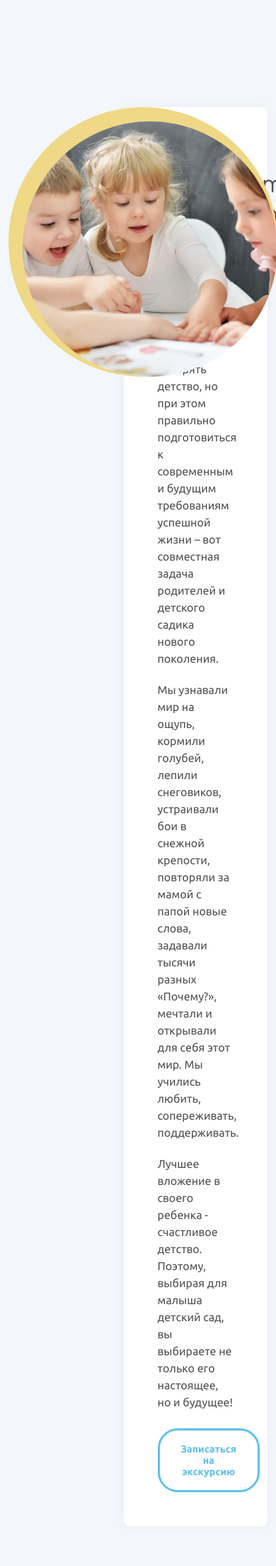
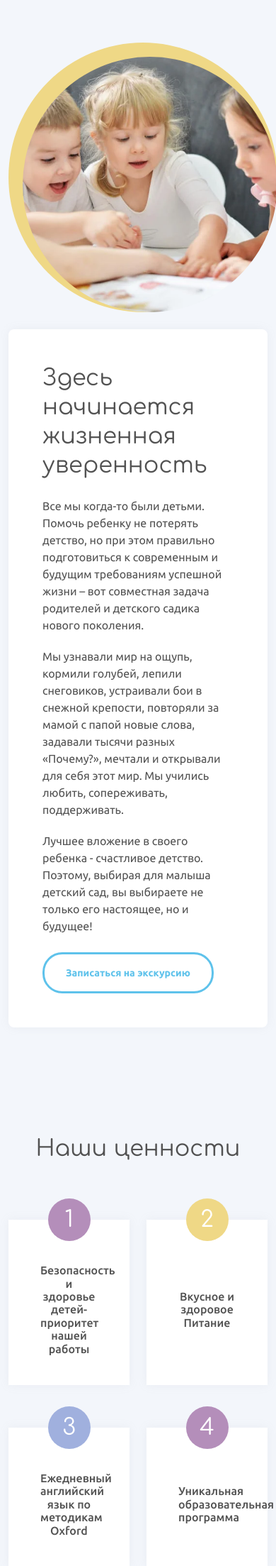
Before and after one commit to acr0matic/happy-children, a PHP site: page / in a window 390 px wide; the page is wider, and only the part inside the window is pictured. Shown: the part 982-3189 px from the top of that part at 71% size. Run offline with PHP 8.4, Linux system fonts and the light colour scheme; style sheets or scripts are compiled from the project's sources.

Commit message:
feat: адаптив ( < 991px )

```diff
--- a/src/index.html
+++ b/src/index.html
@@ -101,7 +101,7 @@
 
         <div class="header__action">
           <a href="tel:+74954102300 " class="header__phone">8 (495) 410 23 00 </a>
-          <div class="header__excursion" data-micromodal-trigger="modal-callback">Записаться на экскурсию</div>
+          <div class="header__excursion" data-micromodal-trigger="modal-callback">Записаться <br> на экскурсию</div>
         </div>
         <!-- /.header__action -->
       </div>
@@ -159,8 +159,8 @@
       <div class="container">
         <div class="about">
           <div class="row">
-            <div class="col-5 col-xl-6">
-              <div class="about__picture">
+            <div class="col-12 col-lg-5 col-xl-6 mb-4 mb-lg-0">
+              <div class="about__picture mx-auto mx-lg-0">
                 <picture>
                   <source srcset="img/page/main/about/photo.webp" type="image/webp">
                   <img class="about__image" src="img/page/main/about/photo.jpg" alt="">
@@ -170,7 +170,7 @@
             </div>
             <!-- /.col-6 -->
 
-            <div class="col-7 col-xl-6">
+            <div class="col-12 col-lg-7 col-xl-6">
               <div class="about__content">
                 <h2 class="about__title section__title">
                   Здесь начинается
@@ -217,7 +217,7 @@
 
         <div class="advantages">
           <div class="row">
-            <div class="col-4">
+            <div class="col-6 col-lg-4">
               <div class="advantages__item" data-tippy-content="
               - Маленькие группы (до 12 человек)
               <br>
@@ -241,7 +241,7 @@
             </div>
             <!-- /.col-4 -->
 
-            <div class="col-4">
+            <div class="col-6 col-lg-4">
               <div class="advantages__item" data-tippy-content="
                 Готовим из продуктов ВкусВилл.
                 <br> <br>
@@ -257,7 +257,7 @@
             </div>
             <!-- /.col-4 -->
 
-            <div class="col-4">
+            <div class="col-6 col-lg-4">
               <div class="advantages__item" data-tippy-content="
                 На наших занятиях дети играют, поют, рисуют, танцуют и создают проекты на английском языке.">
 
@@ -271,7 +271,7 @@
             </div>
             <!-- /.col-4 -->
 
-            <div class="col-4">
+            <div class="col-6 col-lg-4">
               <div class="advantages__item" data-tippy-content="
               С помощью синтеза государственного образовательного стандарта дошкольного образования «Школа-2100» и методик развития эмоционального интеллекта мы формируем в наших детях уверенность в себе, способность думать и планировать, умение распознавать, понимать свои эмоции и управлять ими.">
                 <div class="advantages__number">4</div>
@@ -284,7 +284,7 @@
             </div>
             <!-- /.col-4 -->
 
-            <div class="col-4">
+            <div class="col-6 col-lg-4">
               <div class="advantages__item" data-tippy-content="
               Балет, футбол, детский фитнес, танцы, музыкальные занятия, игры по Бахотскому, кулинарные мастер-классы, художественные мастерские, Лего-конструирование, подготовка к школе и многое-многое другое.
               <br> <br>
@@ -299,7 +299,7 @@
             </div>
             <!-- /.col-4 -->
 
-            <div class="col-4">
+            <div class="col-6 col-lg-4">
               <div class="advantages__item" data-tippy-content="
               Большое внимание мы уделяем профессиональным и личным качествам педагогов. Наши специалисты обеспечат психологический комфорт и защищенность для каждого малыша.">
                 <div class="advantages__number">6</div>
@@ -521,8 +521,8 @@
 
           <div class="concept__information concept-information">
             <div class="row align-items-center">
-              <div class="col-5 col-xl-6">
-                <div class="concept-information__picture">
+              <div class="col-12 col-lg-5 col-xl-6">
+                <div class="concept-information__picture mx-auto mx-lg-0 mb-4 mb-lg-0">
                   <picture>
                     <source srcset="img/page/main/concept/photos/1.webp" type="image/webp">
                     <img class="concept-information__image" src="img/page/main/concept/photos/1.jpg" alt="">
@@ -532,7 +532,7 @@
               </div>
               <!-- /.col-6 -->
 
-              <div class="col-7 col-xl-6">
+              <div class="col-12 col-lg-7 col-xl-6">
                 <div class="concept-information__content">
                   <h2 class="concept-information__title section__title">
                     Инновации в нашем
@@ -567,8 +567,8 @@
             <!-- /.row -->
 
             <div class="row align-items-center">
-              <div class="col-5 col-xl-6">
-                <div class="concept-information__picture">
+              <div class="col-12 col-lg-5 col-xl-6">
+                <div class="concept-information__picture mx-auto mx-lg-0 mb-4 mb-lg-0">
                   <picture>
                     <source srcset="img/page/main/concept/photos/2.webp" type="image/webp">
                     <img class="concept-information__image" src="img/page/main/concept/photos/2.jpg" alt="">
@@ -578,7 +578,7 @@
               </div>
               <!-- /.col-6 -->
 
-              <div class="col-7 col-xl-6">
+              <div class="col-12 col-lg-7 col-xl-6">
                 <div class="concept-information__content">
                   <h2 class="concept-information__title section__title">
                     Индивидуальный подход
@@ -612,8 +612,8 @@
             <!-- /.row -->
 
             <div class="row align-items-center">
-              <div class="col-5 col-xl-6">
-                <div class="concept-information__picture">
+              <div class="col-12 col-lg-5 col-xl-6">
+                <div class="concept-information__picture mx-auto mx-lg-0 mb-4 mb-lg-0">
                   <picture>
                     <source srcset="img/page/main/concept/photos/3.webp" type="image/webp">
                     <img class="concept-information__image" src="img/page/concept/photos/3.jpg" alt="">
@@ -623,7 +623,7 @@
               </div>
               <!-- /.col-6 -->
 
-              <div class="col-7 col-xl-6">
+              <div class="col-12 col-lg-7 col-xl-6">
                 <div class="concept-information__content">
                   <h2 class="concept-information__title section__title">
                     Атмосфера
@@ -665,7 +665,7 @@
     <section id="what-get" class="section">
       <div class="container">
         <div class="row">
-          <div class="col-8 offset-4">
+          <div class="col-12 col-lg-8 offset-0 offset-lg-4 text-center text-lg-start">
             <h2 class="section__title fw-bolder">
               Что получит ваш малыш?
             </h2>
@@ -676,7 +676,7 @@
 
         <div class="what-get">
           <div class="row">
-            <div class="col-3 offset-1">
+            <div class="col-6 col-lg-3 offset-0 offset-lg-1">
               <div class="what-get__item">
                 <div class="what-get__ballon">
                   <img src="img/page/main/what-get/ballon.svg" alt="" class="what-get__icon">
@@ -696,7 +696,7 @@
             </div>
             <!-- /.col-3 -->
 
-            <div class="col-4">
+            <div class="col-6 col-lg-4">
               <div class="what-get__item">
                 <div class="what-get__ballon">
                   <img src="img/page/main/what-get/ballon.svg" alt="" class="what-get__icon">
@@ -716,7 +716,7 @@
             </div>
             <!-- /.col-3 -->
 
-            <div class="col-4">
+            <div class="col-6 col-lg-4">
               <div class="what-get__item">
                 <div class="what-get__ballon">
                   <img src="img/page/main/what-get/ballon.svg" alt="" class="what-get__icon">
@@ -734,7 +734,7 @@
             </div>
             <!-- /.col-3 -->
 
-            <div class="col-3 offset-1">
+            <div class="col-6 col-lg-3 offset-0 offset-lg-1">
               <div class="what-get__item">
                 <div class="what-get__ballon">
                   <img src="img/page/main/what-get/ballon.svg" alt="" class="what-get__icon">
@@ -750,7 +750,7 @@
             </div>
             <!-- /.col-3 -->
 
-            <div class="col-4 offset-1">
+            <div class="col-6 col-lg-4 offset-0 offset-lg-1">
               <div class="what-get__item">
                 <div class="what-get__ballon">
                   <img src="img/page/main/what-get/ballon.svg" alt="" class="what-get__icon">
@@ -768,7 +768,7 @@
             </div>
             <!-- /.col-3 -->
 
-            <div class="col-3">
+            <div class="col-6 col-lg-3">
               <div class="what-get__item">
                 <div class="what-get__ballon">
                   <img src="img/page/main/what-get/ballon.svg" alt="" class="what-get__icon">
@@ -786,7 +786,7 @@
             </div>
             <!-- /.col-3 -->
 
-            <div class="col-4 offset-2">
+            <div class="col-6 col-lg-4 offset-0 offset-lg-2">
               <div class="what-get__item">
                 <div class="what-get__ballon">
                   <img src="img/page/main/what-get/ballon.svg" alt="" class="what-get__icon">
@@ -804,7 +804,7 @@
             </div>
             <!-- /.col-4 -->
 
-            <div class="col-4">
+            <div class="col-6 col-lg-4">
               <div class="what-get__item">
                 <div class="what-get__ballon">
                   <img src="img/page/main/what-get/ballon.svg" alt="" class="what-get__icon">
@@ -849,7 +849,7 @@
               <div class="swiper-slide" data-title="2 - 3 года">
                 <div class="program__item">
                   <div class="row align-items-center">
-                    <div class="col-6">
+                    <div class="col-12 col-lg-6">
                       <div class="program__picture">
                         <picture>
                           <source srcset="img/page/main/program/1.webp" type="image/webp">
@@ -860,7 +860,7 @@
                     </div>
                     <!-- /.col-6 -->
 
-                    <div class="col-6">
+                    <div class="col-12 col-lg-6">
                       <div class="program__content">
                         <div class="program__text">
                           <div class="row">
@@ -910,7 +910,7 @@
               <div class="swiper-slide" data-title="3,5 - 4,5 года">
                 <div class="program__item">
                   <div class="row align-items-center">
-                    <div class="col-6">
+                    <div class="col-12 col-lg-6">
                       <div class="program__picture">
                         <picture>
                           <source srcset="img/page/main/program/1.webp" type="image/webp">
@@ -921,7 +921,7 @@
                     </div>
                     <!-- /.col-6 -->
 
-                    <div class="col-6">
+                    <div class="col-12 col-lg-6">
                       <div class="program__content">
                         <div class="program__text">
                           <div class="row">
@@ -971,7 +971,7 @@
               <div class="swiper-slide" data-title="5 - 7 лет">
                 <div class="program__item">
                   <div class="row align-items-center">
-                    <div class="col-6">
+                    <div class="col-12 col-lg-6">
                       <div class="program__picture">
                         <picture>
                           <source srcset="img/page/main/program/1.webp" type="image/webp">
@@ -982,7 +982,7 @@
                     </div>
                     <!-- /.col-6 -->
 
-                    <div class="col-6">
+                    <div class="col-12 col-lg-6">
                       <div class="program__content">
                         <div class="program__text">
                           <div class="row">
@@ -1044,7 +1044,7 @@
 
         <div class="condition">
           <div class="row align-items-start">
-            <div class="col-6">
+            <div class="col-12 col-lg-6 mb-4 mb-lg-0">
               <div class="condition__card condition-card">
                 <div class="condition-card__header condition-card__header--yellow">
                   <h3 class="condition-card__title">Утро / вечер</h3>
@@ -1098,7 +1098,7 @@
             </div>
             <!-- /.col-6 -->
 
-            <div class="col-6">
+            <div class="col-12 col-lg-6">
               <div class="condition__card condition-card">
                 <div class="condition-card__header condition-card__header--darkblue">
                   <h3 class="condition-card__title">Весь день</h3>
@@ -1243,8 +1243,11 @@
           </div>
           <!-- /.swiper-container -->
 
-          <div class="swiper-button-prev educator__prev"></div>
-          <div class="swiper-button-next educator__next"></div>
+          <div class="swiper-controls">
+            <div class="swiper-button-prev educator__prev"></div>
+            <div class="swiper-button-next educator__next"></div>
+          </div>
+          <!-- /.swiper-controls -->
         </div>
         <!-- /.educators -->
       </div>
@@ -1255,7 +1258,7 @@
       <div class="container">
         <div class="contact">
           <div class="row">
-            <div class="col-5">
+            <div class="col-12 col-lg-5 mb-4 mb-lg-0">
               <div class="contact__info">
                 <h2 class="contact__title section__title">Контакты</h2>
                 <div class="contact__wrapper">
@@ -1283,7 +1286,7 @@
             </div>
             <!-- /.col-5 -->
 
-            <div class="col-7">
+            <div class="col-12 col-lg-7">
               <div class="contact__map" id="map">
                 <!--- ДИНАМИЧЕСКАЯ КАРТА --->
               </div>
@@ -1309,7 +1312,7 @@
       <div class="container">
         <div class="callback">
           <div class="row align-items-center">
-            <div class="col-7 col-xl-6">
+            <div class="col-12 col-lg-7 col-xl-6">
               <div class="callback__wrapper">
                 <h2 class="callback__title section__title mb-2">
                   Запишитесь
@@ -1352,7 +1355,7 @@
             </div>
             <!-- /.col-6 -->
 
-            <div class="col-5 col-xl-6">
+            <div class="col-12 col-lg-5 col-xl-6">
               <div class="callback__picture">
                 <picture>
                   <source srcset="img/page/main/callback/photo.webp" type="image/webp">
--- a/src/scss/components/slider/_slider.scss
+++ b/src/scss/components/slider/_slider.scss
@@ -1,4 +1,20 @@
 .swiper {
+  &-controls {
+    @include breakpoint($breakpoint-tablet--large) {
+      position: relative;
+
+      margin-top: 45px;
+    }
+
+    div {
+      @include breakpoint($breakpoint-tablet--large) {
+        // position: static;
+        width: initial;
+        height: initial;
+        margin-top: 0;
+      }
+    }
+  }
   &-button {
     &-prev,
     &-next {
@@ -13,16 +29,32 @@
     &-prev {
       left: -60px;
 
+      @include breakpoint($breakpoint-tablet--large) {
+        left: calc(50% - 75px);
+      }
+
       &::after {
         content: url("../img/icons/control/arrow__left.svg");
+
+        @include breakpoint($breakpoint-tablet--large) {
+          content: url("../img/icons/control/arrow__left--mobile.svg");
+        }
       }
     }
 
     &-next {
       right: -60px;
 
+      @include breakpoint($breakpoint-tablet--large) {
+        right: calc(50% - 75px);
+      }
+
       &::after {
         content: url("../img/icons/control/arrow__right.svg");
+
+        @include breakpoint($breakpoint-tablet--large) {
+          content: url("../img/icons/control/arrow__right--mobile.svg");
+        }
       }
     }
   }
--- a/src/scss/layout/common/_header.scss
+++ b/src/scss/layout/common/_header.scss
@@ -22,6 +22,10 @@
 
   &__logo {
     margin-right: 50px;
+
+    @include breakpoint($breakpoint-laptop--medium) {
+      margin-right: 25px;
+    }
   }
 
   &__action {
@@ -29,19 +33,42 @@
     text-align: center;
 
     transition: 0.15s ease;
+
+    @include breakpoint($breakpoint-tablet--large) {
+      margin-right: auto;
+    }
   }
 
   &__phone {
+    display: block;
+
+    margin-bottom: 5px;
+
     font-size: $font-size-2;
     font-weight: $weight-Bold;
     color: #808080;
 
     transition: 0.15s ease;
 
+    @include breakpoint($breakpoint-laptop--medium) {
+      margin-bottom: 5px;
+      font-size: $font-size-5;
+    }
+
     &:hover {
       @media (hover: hover) {
         color: $text-yellow;
       }
+    }
+  }
+
+  &__nav {
+    @include breakpoint($breakpoint-laptop--medium) {
+      flex-grow: 1;
+    }
+
+    @include breakpoint($breakpoint-tablet--large) {
+      display: none;
     }
   }
 
@@ -53,6 +80,22 @@
 
     transition: 0.15s ease;
 
+    br {
+      display: none;
+    }
+
+    @include breakpoint($breakpoint-laptop--medium) {
+      font-size: $font-size-5;
+
+      br {
+        display: block;
+      }
+    }
+
+    @include breakpoint($breakpoint-tablet--large) {
+      display: none;
+    }
+
     &:hover {
       @media (hover: hover) {
         color: $text-yellow;
--- a/src/scss/layout/common/_nav.scss
+++ b/src/scss/layout/common/_nav.scss
@@ -12,6 +12,14 @@
   &__item {
     &:not(:last-child) {
       margin-right: 30px;
+
+      @include breakpoint($breakpoint-laptop--medium) {
+        margin-right: 16px;
+      }
+    }
+
+    @include breakpoint($breakpoint-laptop--medium) {
+      text-align: center;
     }
   }
 
--- a/src/scss/layout/pages/_callback.scss
+++ b/src/scss/layout/pages/_callback.scss
@@ -30,6 +30,10 @@
       width: 380px;
       height: 380px;
     }
+
+    @include breakpoint($breakpoint-tablet--large) {
+      display: none;
+    }
   }
 
   &__image {
--- a/src/scss/layout/pages/main/_advantages.scss
+++ b/src/scss/layout/pages/main/_advantages.scss
@@ -7,9 +7,13 @@
 }
 
 .advantages {
-  .col-4 {
+  .row > div {
     @include first(3) {
       margin-bottom: 60px;
+    }
+
+    @include breakpoint($breakpoint-tablet--large) {
+      margin-bottom: 60px !important;
     }
 
     &:nth-child(3n + 1) {
--- a/src/scss/layout/pages/main/_contact.scss
+++ b/src/scss/layout/pages/main/_contact.scss
@@ -75,5 +75,9 @@
 
     border-radius: $border-radius;
     overflow: hidden;
+
+    @include breakpoint($breakpoint-tablet--large) {
+      height: 350px;
+    }
   }
 }
--- a/src/scss/layout/pages/main/_gallery.scss
+++ b/src/scss/layout/pages/main/_gallery.scss
@@ -26,6 +26,10 @@
     height: 350px;
     border-radius: $border-radius;
     overflow: hidden;
+
+    @include breakpoint($breakpoint-tablet--large) {
+      height: 220px;
+    }
   }
 
   &__image {
--- a/src/scss/layout/pages/main/_hero.scss
+++ b/src/scss/layout/pages/main/_hero.scss
@@ -56,6 +56,10 @@
 
       width: 500px;
     }
+
+    @include breakpoint($breakpoint-tablet--large) {
+      display: none;
+    }
   }
 
   &__image {
--- a/src/scss/layout/pages/main/_program.scss
+++ b/src/scss/layout/pages/main/_program.scss
@@ -37,6 +37,10 @@
       width: 380px;
       height: 380px;
     }
+
+    @include breakpoint($breakpoint-tablet--large) {
+      display: none;
+    }
   }
 
   &__image {
--- a/src/scss/layout/pages/main/_what-get.scss
+++ b/src/scss/layout/pages/main/_what-get.scss
@@ -23,15 +23,28 @@
   }
 
   .row > div {
+    @include first(6) {
+      @include breakpoint($breakpoint-tablet--large) {
+        margin-bottom: 30px;
+      }
+    }
     &:nth-child(3n + 2) {
       .what-get__item {
         margin-top: 40px;
+
+        @include breakpoint($breakpoint-tablet--large) {
+          margin-top: 0;
+        }
       }
     }
 
     &:nth-child(3n + 3) {
       .what-get__item {
         margin-top: 80px;
+
+        @include breakpoint($breakpoint-tablet--large) {
+          margin-top: 0;
+        }
       }
     }
   }
--- a/src/scss/layout/pages/main/concept/_concept-information.scss
+++ b/src/scss/layout/pages/main/concept/_concept-information.scss
@@ -1,6 +1,10 @@
 .concept-information {
   .row {
     margin-bottom: 150px;
+
+    @include breakpoint($breakpoint-tablet--large) {
+      margin-bottom: 60px;
+    }
 
     &:nth-child(3n + 1) {
       .concept-information__picture {
@@ -58,6 +62,10 @@
       width: 380px;
       height: 380px;
     }
+
+    @include breakpoint($breakpoint-tablet--large) {
+      display: none;
+    }
   }
 
   &__image {
```
Also changed, not shown: src/scripts/misc.js (+27 -0 lines), src/scripts/script.js (+0 -12 lines), src/scripts/sliders.js (+7 -1 lines), src/img/icons/control/arrow__left--mobile.svg (added), src/img/icons/control/arrow__right--mobile.svg (added).
